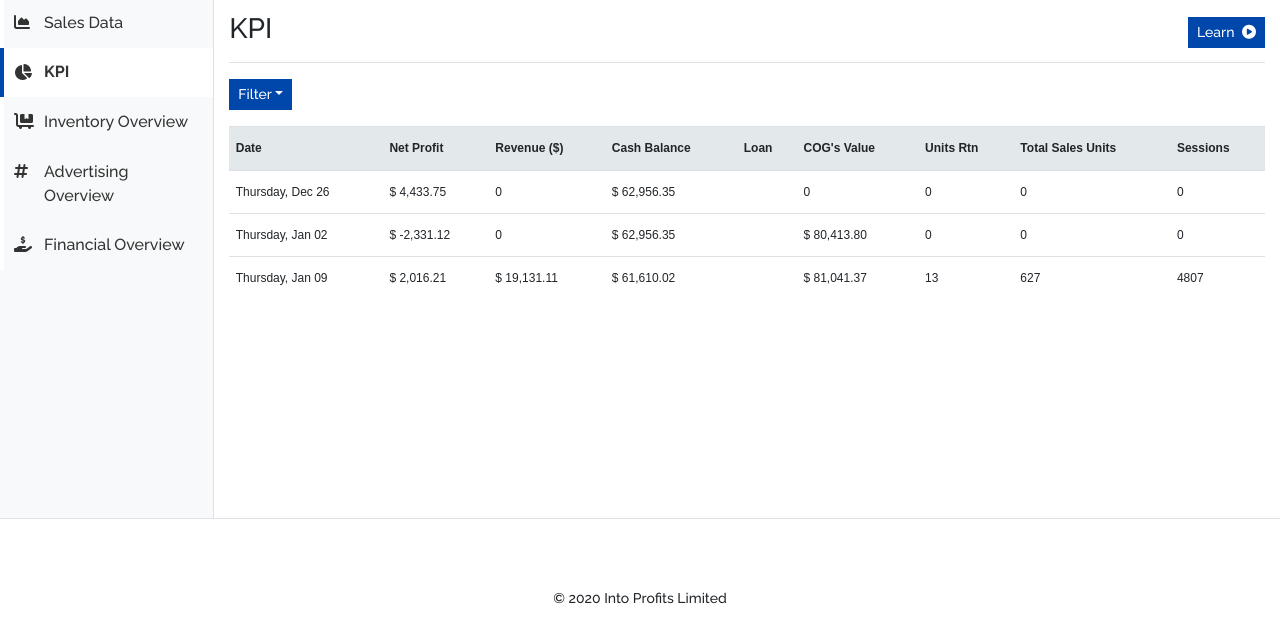
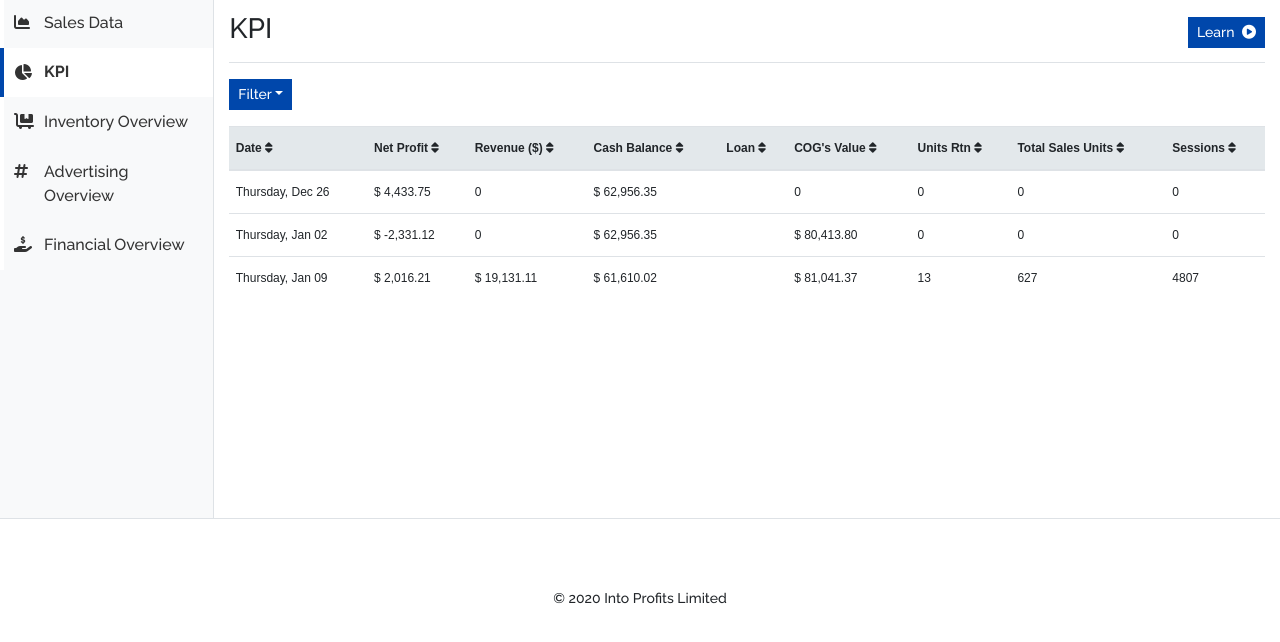
Before and after one commit to intoprofits/app-frontend-bootstrap, a plain HTML site: page pages/dashboard/kpi.html in a window 1280 px wide. Shown: the part 122-764 px from the top of the page. Drawn offline with nearby package versions, Linux system fonts and the light colour scheme.

Commit message:
Added sorting Icon

```diff
--- a/pages/dashboard/kpi.html
+++ b/pages/dashboard/kpi.html
@@ -75,8 +75,9 @@
           </div>
         </div>
 
-        <div class="kpi-wrap mb-3">
-          <div class="btn-group">
+        <div class="kpi-wrap">
+
+          <div class="btn-group mb-3">
             <button type="button" class="btn btn-primary btn-sm dropdown-toggle" data-toggle="dropdown" aria-haspopup="true" aria-expanded="false">Filter</button>
             <div class="dropdown-menu">
               <a class="dropdown-item" href="#">7 Days</a>
@@ -86,21 +87,20 @@
               <a class="dropdown-item" href="#">Custom</a>
             </div>
           </div>
-        </div>
 
           <div class="table-responsive">
             <table class="table" id="InventoryAnalysis">
               <thead>
                 <tr>
-                <th class="m-0 text-nowrap">Date</th>
-                <th class="m-0 text-nowrap">Net Profit</th>
-                <th class="m-0 text-nowrap">Revenue ($)</th>
-                <th class="m-0 text-nowrap">Cash Balance</th>
-                <th class="m-0 text-nowrap">Loan</th>
-                <th class="m-0 text-nowrap">COG's Value</th>
-                <th class="m-0 text-nowrap">Units Rtn</th>
-                <th class="m-0 text-nowrap">Total Sales Units</th>
-                <th class="m-0 text-nowrap">Sessions</th>
+                  <th class="m-0 text-nowrap">Date <i class="fas fa-sort" aria-hidden="true"></i></th>
+                  <th class="m-0 text-nowrap">Net Profit <i class="fas fa-sort" aria-hidden="true"></i></th>
+                  <th class="m-0 text-nowrap">Revenue ($) <i class="fas fa-sort" aria-hidden="true"></i></th>
+                  <th class="m-0 text-nowrap">Cash Balance <i class="fas fa-sort" aria-hidden="true"></i></th>
+                  <th class="m-0 text-nowrap">Loan <i class="fas fa-sort" aria-hidden="true"></i></th>
+                  <th class="m-0 text-nowrap">COG's Value <i class="fas fa-sort" aria-hidden="true"></i></th>
+                  <th class="m-0 text-nowrap">Units Rtn <i class="fas fa-sort" aria-hidden="true"></i></th>
+                  <th class="m-0 text-nowrap">Total Sales Units <i class="fas fa-sort" aria-hidden="true"></i></th>
+                  <th class="m-0 text-nowrap">Sessions <i class="fas fa-sort" aria-hidden="true"></i></th>
                 </tr>
               </thead>
               <tbody>
@@ -144,6 +144,7 @@
             </table>
           </div>
 
+        </div>
 
         <!-- Modal Learn More-->
         <div class="modal fade" id="exampleModal" tabindex="-1" role="dialog" aria-labelledby="exampleModalLabel" aria-hidden="true">
```
Lines whose indentation alone changed are shown as unchanged.
